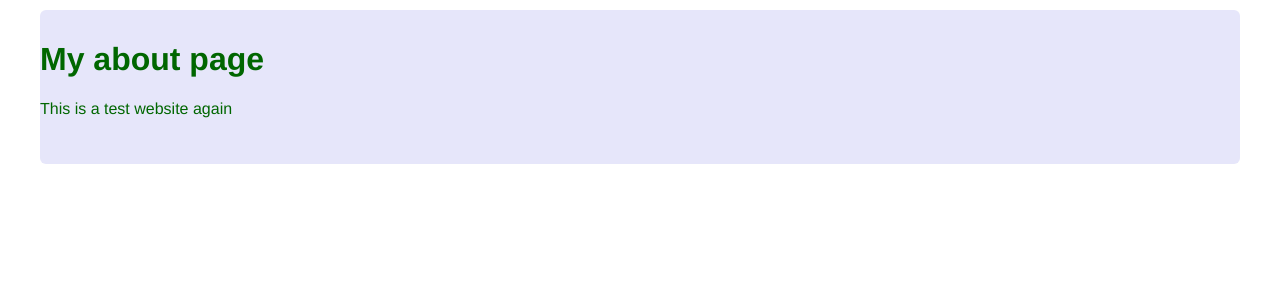
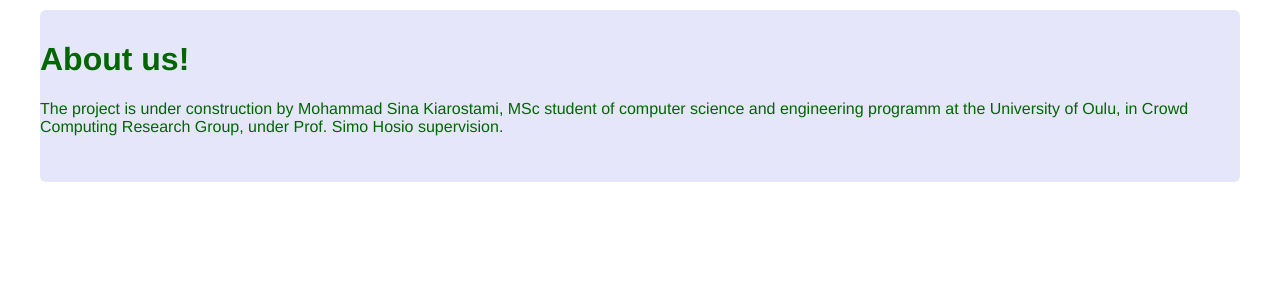
Before and after one commit to Kiarostami/We-Are-Oulu, a Flask app: page /about/ in a window 1280 px wide. Shown: the part 35-335 px from the top of the page. Run offline with Flask 2, Linux system fonts and the light colour scheme.

Commit message:
Update about.html

```diff
--- a/Website/templates/about.html
+++ b/Website/templates/about.html
@@ -1,7 +1,7 @@
 {%extends "layout.html"%}
 {% block content %}
 <div class="about">
-     <h1>My about page</h1>
-     <p>This is a test website again</p>
+     <h1>About us!</h1>
+     <p>The project is under construction by Mohammad Sina Kiarostami, MSc student of computer science and engineering programm at the University of Oulu, in Crowd Computing Research Group, under Prof. Simo Hosio supervision.</p>
 <div>
 {%endblock%}
```
